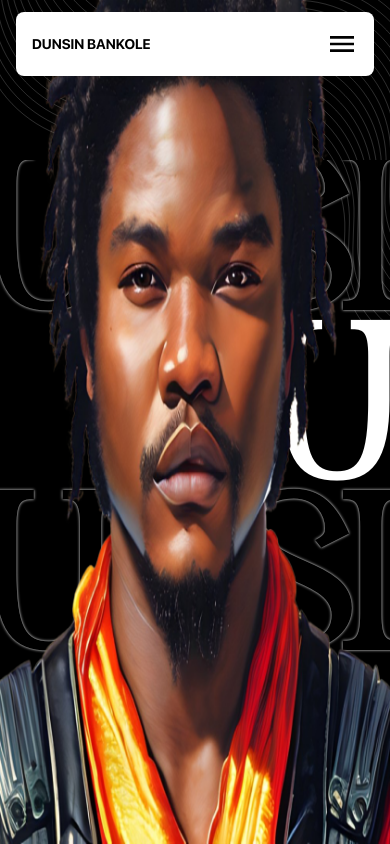
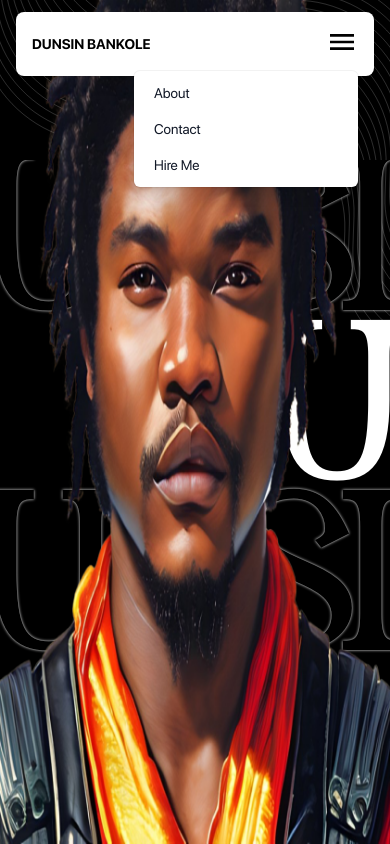
Before and after one commit to bankoledunsin/Dunsin-Bankole-Portfolio, a React (Vite) app: page / in a window 390 px wide. Both pictures are taken after a click on the button 342 px from the left and 44 px from the top of the page. Shown: the top 844 px of the page. Built offline with nearby package versions, Linux system fonts and the light colour scheme.

Commit message:
feat: add menu dropdown

```diff
--- a/package.json
+++ b/package.json
@@ -10,6 +10,7 @@
     "preview": "vite preview"
   },
   "dependencies": {
+    "@headlessui/react": "^1.7.17",
     "react": "^18.2.0",
     "react-dom": "^18.2.0",
     "react-slick": "^0.29.0",
--- a/src/components/AppHeader.jsx
+++ b/src/components/AppHeader.jsx
@@ -1,3 +1,6 @@
+import { Menu, Transition } from "@headlessui/react";
+import { Fragment } from "react";
+
 const AppHeader = () => {
   const LINKS = [
     { text: "About", href: "#about" },
@@ -16,11 +19,41 @@ const AppHeader = () => {
           </li>
         ))}
       </ul>
-      <button className="ml-auto md:hidden">
-        <svg xmlns="http://www.w3.org/2000/svg" viewBox="0 0 24 24" className="h-8 w-8">
-          <path d="M3,6H21V8H3V6M3,11H21V13H3V11M3,16H21V18H3V16Z" />
-        </svg>
-      </button>
+      <Menu as="div" className="relative inline-block text-left ml-auto md:hidden">
+        <Menu.Button className="inline-flex w-full justify-center rounded-md font-medium text-white">
+          <svg xmlns="http://www.w3.org/2000/svg" viewBox="0 0 24 24" className="h-8 w-8">
+            <path d="M3,6H21V8H3V6M3,11H21V13H3V11M3,16H21V18H3V16Z" />
+          </svg>
+        </Menu.Button>
+        <Transition
+          as={Fragment}
+          enter="transition ease-out duration-100"
+          enterFrom="transform opacity-0 scale-95"
+          enterTo="transform opacity-100 scale-100"
+          leave="transition ease-in duration-75"
+          leaveFrom="transform opacity-100 scale-100"
+          leaveTo="transform opacity-0 scale-95"
+        >
+          <Menu.Items className="absolute right-0 mt-2 w-56 origin-top-right rounded-md bg-white shadow-lg ring-1 ring-black/5 focus:outline-none">
+            <div className="px-1 py-1 ">
+              {LINKS.map((item) => (
+                <Menu.Item key={item.text}>
+                  {({ active }) => (
+                    <a
+                      className={`${
+                        active ? "bg-accent text-white" : "text-gray-900 font-medium"
+                      } group flex w-full items-center rounded-md px-4 py-2 text-sm`}
+                      href={item.href}
+                    >
+                      {item.text}
+                    </a>
+                  )}
+                </Menu.Item>
+              ))}
+            </div>
+          </Menu.Items>
+        </Transition>
+      </Menu>
     </header>
   );
 };
```
Also changed, not shown: 1 other file (tests, documents, lock files or other folders).
